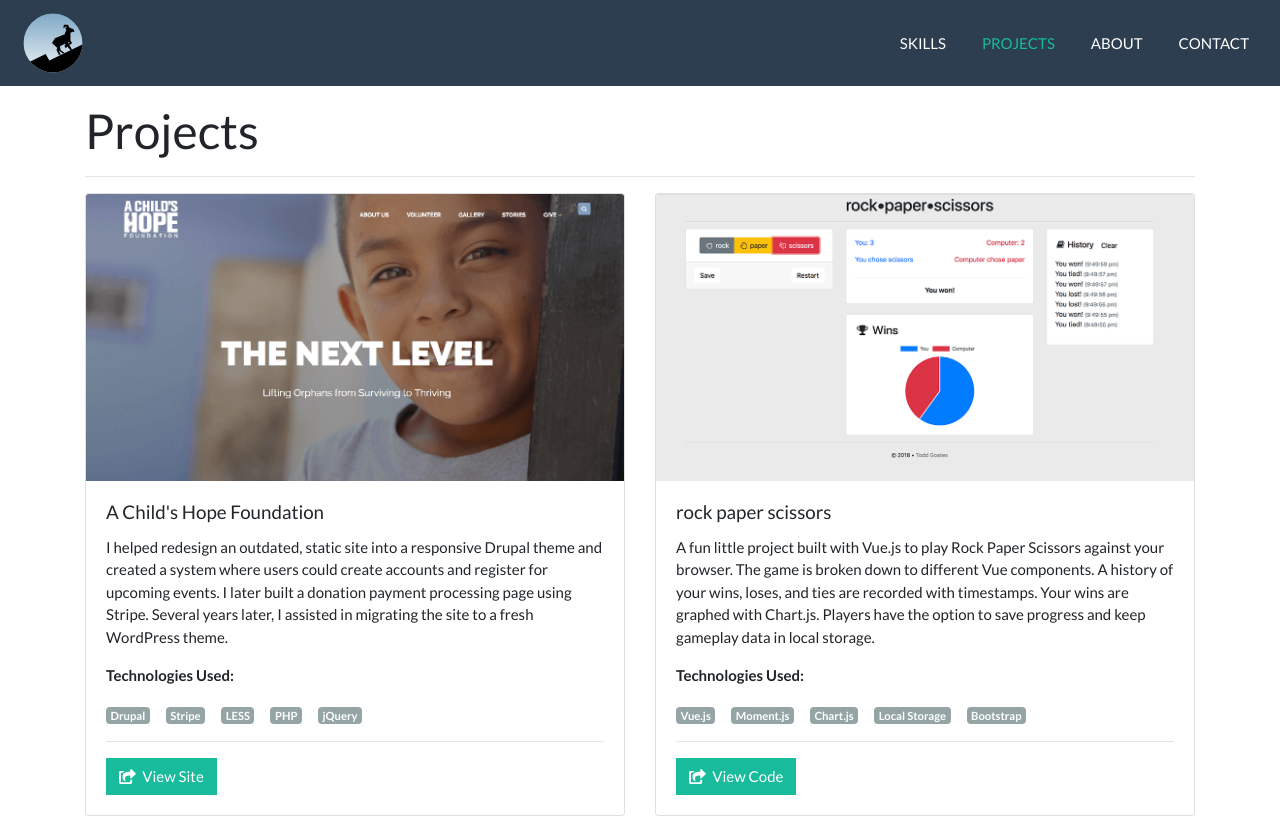
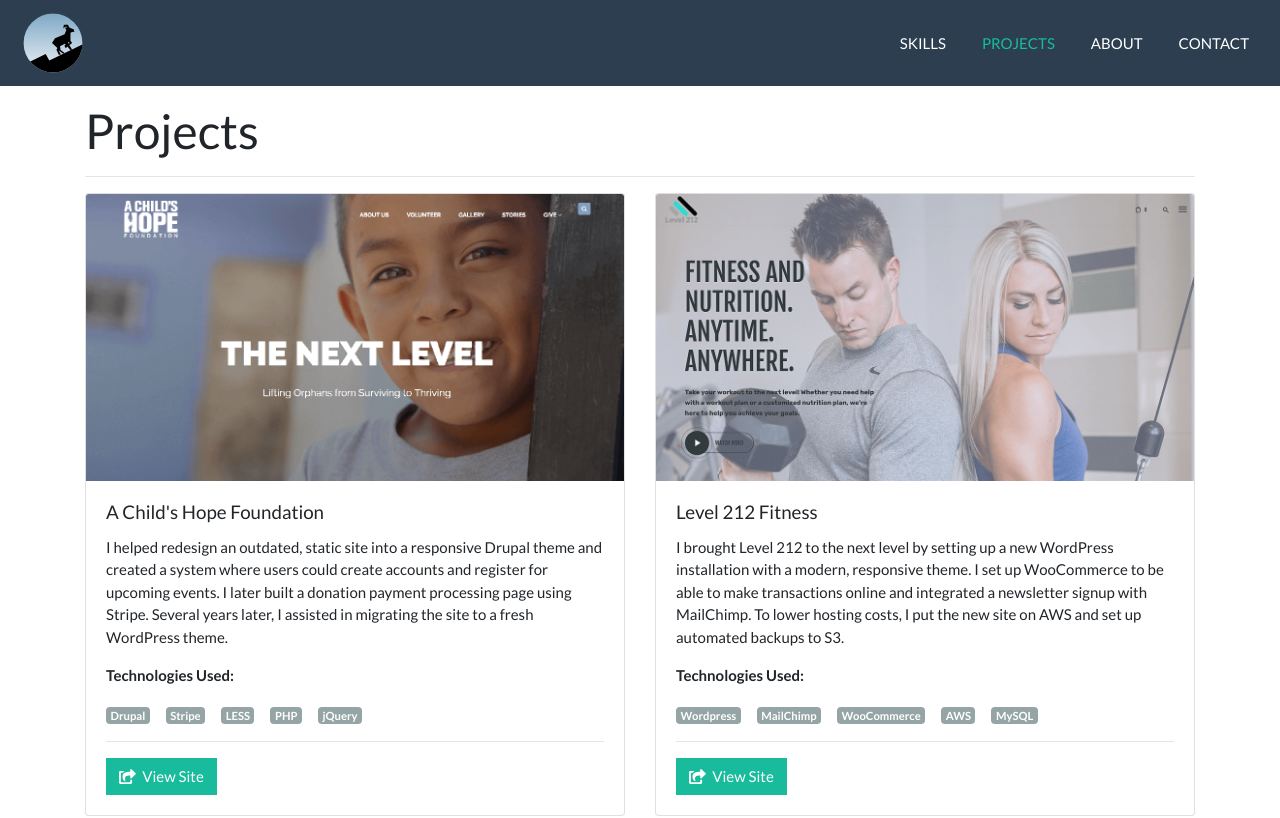
Before and after one commit to toddgoates/goatsite, an Angular app: page /projects in a window 1280 px wide. Shown: the top 818 px of the page. Built offline with nearby package versions, Linux system fonts and the light colour scheme.

Commit message:
Add level212 project to portfolio.

```diff
--- a/src/app/pages/project/project.component.ts
+++ b/src/app/pages/project/project.component.ts
@@ -29,6 +29,18 @@
         technologies: ["Drupal", "Stripe", "LESS", "PHP", "jQuery"]
       },
       {
+        name: "Level 212 Fitness",
+        description:
+          "I brought Level 212 to the next level by setting up a new WordPress " +
+          "installation with a modern, responsive theme. I set up WooCommerce to be able to " +
+          "make transactions online and integrated a newsletter signup with MailChimp. To " +
+          "lower hosting costs, I put the new site on AWS and set up automated backups to S3.",
+        image: "level212.png",
+        link: "http://level212.com",
+        githubLink: false,
+        technologies: ["Wordpress", "MailChimp", "WooCommerce", "AWS", "MySQL"]
+      },
+      {
         name: "rock paper scissors",
         description:
           "A fun little project built with Vue.js to play Rock Paper Scissors against " +
```
Also changed, not shown: src/assets/images/projects/level212.png (added).
